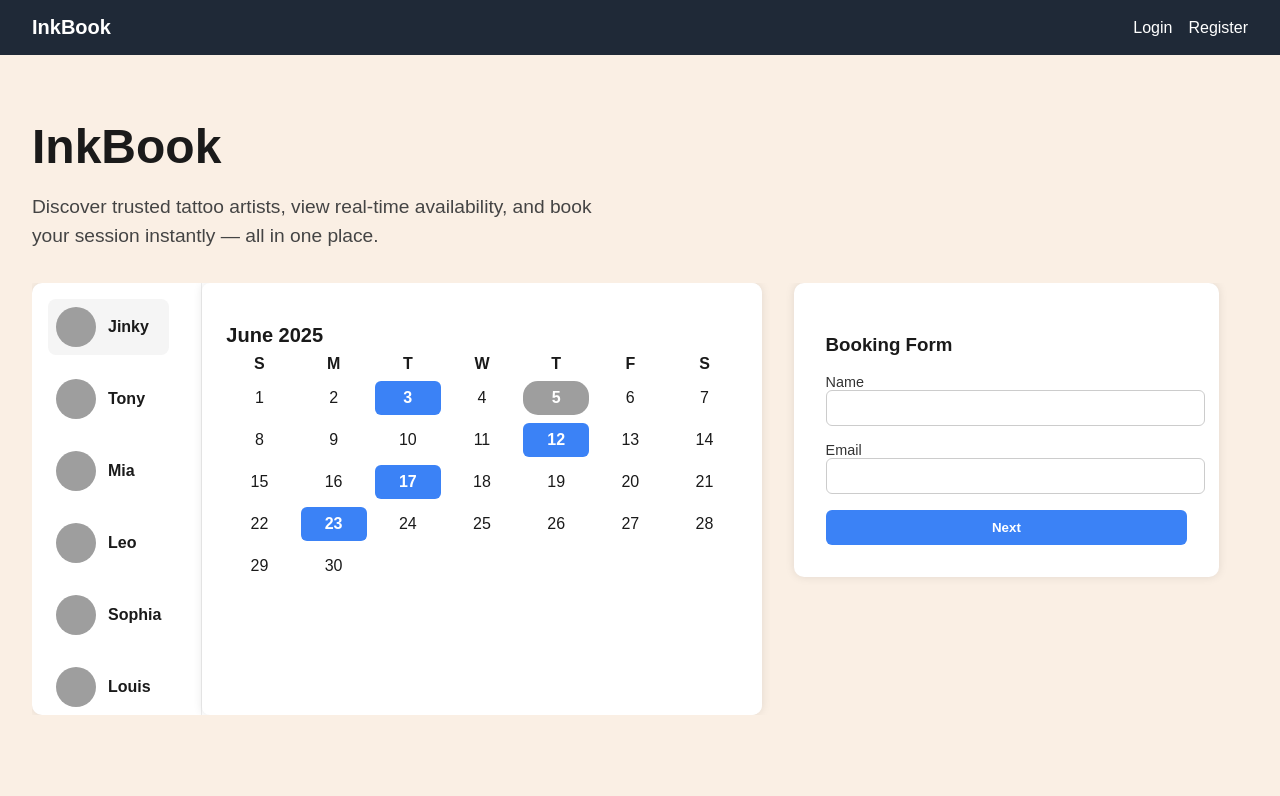
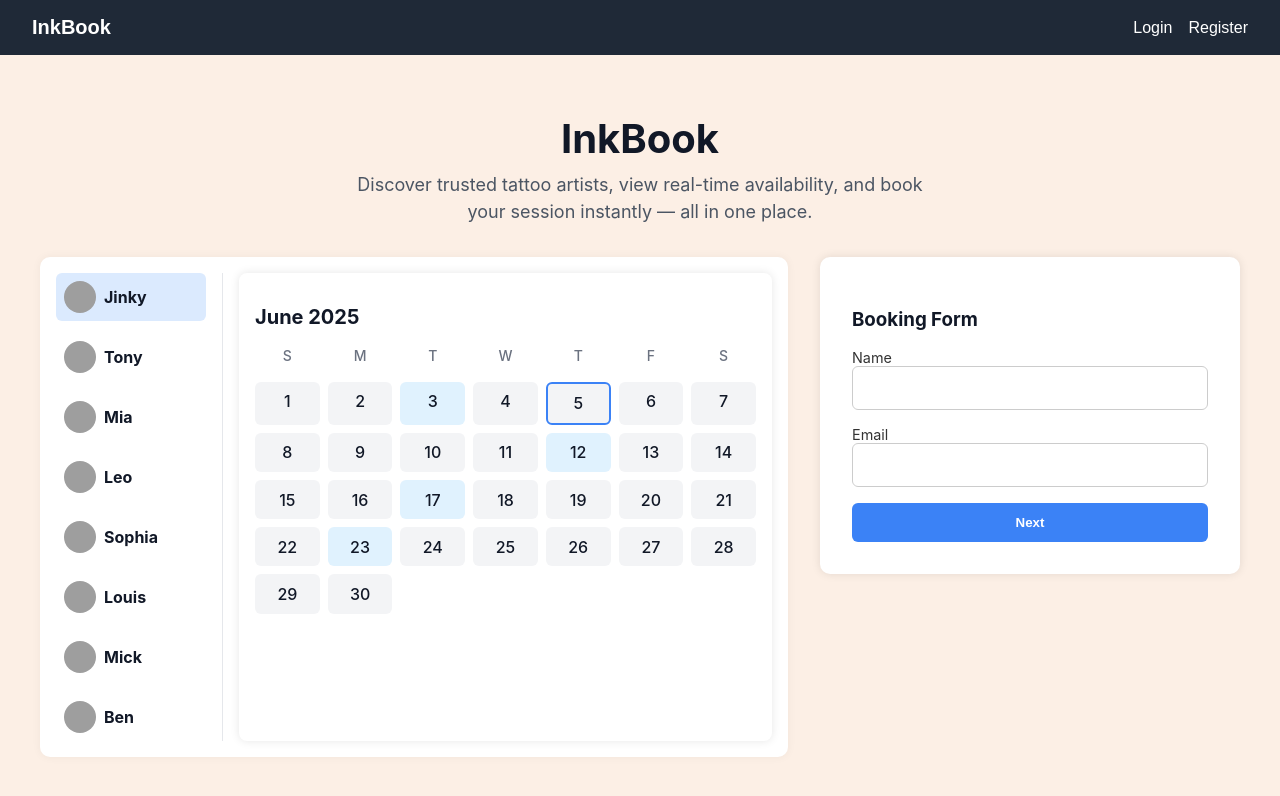
Before and after one commit to chevrechou/booking-tattoo, a React (Vite) app: page / in a window 1280 px wide. Shown: the top 796 px of the page. Built offline with nearby package versions, Linux system fonts and the light colour scheme; grey boxes are pictures that could not be loaded.

Commit message:
first commit

```diff
--- a/src/components/BookingForm.css
+++ b/src/components/BookingForm.css
@@ -1,17 +1,41 @@
 .form-panel {
-  flex: 0 0 35%;
-  max-width: 100%;
+  width: 100%;
+  max-width: 420px;
+  margin: 0 auto;
   box-sizing: border-box;
   background: white;
   padding: 2rem;
   border-radius: 10px;
   box-shadow: 0 0 10px rgba(0, 0, 0, 0.1);
+  animation: fadeInPanel 0.4s ease-out;
 }
 
+/* Animate form step transitions */
 .form-step {
   display: flex;
   flex-direction: column;
   gap: 1rem;
+  opacity: 0;
+  transform: translateX(20px);
+  animation: fadeSlideIn 0.4s ease forwards;
+}
+
+@keyframes fadeSlideIn {
+  to {
+    opacity: 1;
+    transform: translateX(0);
+  }
+}
+
+@keyframes fadeInPanel {
+  from {
+    opacity: 0;
+    transform: translateY(20px);
+  }
+  to {
+    opacity: 1;
+    transform: translateY(0);
+  }
 }
 
 .form-step label {
@@ -22,10 +46,11 @@
 .form-step input,
 .form-step textarea {
   width: 100%;
-  padding: 0.5rem;
+  padding: 0.75rem;
   border: 1px solid #ccc;
   border-radius: 6px;
   font-size: 1rem;
+  box-sizing: border-box;
 }
 
 .step-buttons {
@@ -33,20 +58,48 @@
   justify-content: space-between;
   gap: 1rem;
   margin-top: 1rem;
+  flex-wrap: wrap;
 }
 
 .step-buttons button,
 .form-step button {
-  padding: 0.6rem 1.2rem;
+  padding: 0.75rem 1.25rem;
   background-color: #3b82f6;
   color: white;
   border: none;
   border-radius: 6px;
   cursor: pointer;
   font-weight: 600;
+  flex: 1;
+  min-width: 120px;
+  transition: background-color 0.2s ease;
 }
 
 .step-buttons button:hover,
 .form-step button:hover {
-  background-color: #295dc5;
+  background-color: #2563eb;
 }
+
+/* 🔽 MOBILE RESPONSIVE */
+@media (max-width: 768px) {
+  .form-panel {
+    padding: 1.25rem;
+    border-radius: 8px;
+    box-shadow: none;
+    width: 100%;
+    max-width: 100%;
+  }
+
+  .form-step label {
+    font-size: 0.85rem;
+  }
+
+  .step-buttons {
+    flex-direction: column;
+    gap: 0.75rem;
+  }
+
+  .step-buttons button {
+    width: 100%;
+  }
+}
--- /dev/null
+++ b/src/components/CalendarPanel/CalendarPanel.css
@@ -0,0 +1,109 @@
+.calendar-panel {
+  display: flex;
+  flex-direction: row;
+  gap: 1rem;
+  background: white;
+  padding: 1rem;
+  border-radius: 10px;
+  box-shadow: 0 0 10px rgba(0, 0, 0, 0.05);
+  flex: 1;
+  animation: slideInLeft 0.4s ease-out;
+}
+
+@keyframes slideInLeft {
+  from {
+    opacity: 0;
+    transform: translateX(-30px);
+  }
+  to {
+    opacity: 1;
+    transform: translateX(0);
+  }
+}
+
+/* Artist List */
+.artist-list {
+  display: flex;
+  flex-direction: column;
+  gap: 0.75rem;
+  border-right: 1px solid #e5e7eb;
+  padding-right: 1rem;
+  min-width: 150px;
+}
+
+/* Artist Item with transition */
+.artist-item {
+  display: flex;
+  align-items: center;
+  gap: 0.5rem;
+  cursor: pointer;
+  padding: 0.5rem;
+  border-radius: 6px;
+  transition: background-color 0.2s ease, opacity 0.3s ease;
+}
+
+.artist-item:hover {
+  background-color: #f3f4f6;
+}
+
+.artist-item.selected {
+  background-color: #dbeafe;
+  font-weight: bold;
+}
+
+.artist-avatar {
+  width: 32px;
+  height: 32px;
+  border-radius: 50%;
+}
+
+/* Calendar Layout */
+.calendar {
+  flex: 1;
+  transition: opacity 0.3s ease;
+}
+
+/* Trigger fade effect on artist switch */
+.calendar.fade {
+  opacity: 0.5;
+}
+
+/* Calendar Grid */
+.calendar-grid {
+  display: grid;
+  grid-template-columns: repeat(7, 1fr);
+  gap: 0.4rem;
+  margin-top: 0.5rem;
+}
+
+.calendar-day,
+.calendar-day-label {
+  text-align: center;
+  padding: 0.6rem;
+  border-radius: 6px;
+  font-weight: 500;
+}
+
+.calendar-day-label {
+  color: #6b7280;
+  font-size: 0.875rem;
+}
+
+.calendar-day {
+  background-color: #f3f4f6;
+  cursor: pointer;
+}
+
+.calendar-day.available {
+  background-color: #e0f2fe;
+}
+
+.calendar-day.today {
+  border: 2px solid #3b82f6;
+}
+
+.calendar-day.selected-day {
+  background-color: #3b82f6;
+  color: white;
+  font-weight: 700;
+}
--- /dev/null
+++ b/src/components/CalendarPanel/CalendarPanel.tsx
@@ -0,0 +1,93 @@
+// src/components/CalendarPanel.tsx
+import React, { useState } from "react";
+import "./CalendarPanel.css";
+
+type Availability = { [day: number]: boolean };
+
+export type Artist = {
+    id: number;
+    name: string;
+    avatar: string;
+    availability: Availability;
+};
+
+type CalendarPanelProps = {
+    artists: Artist[];
+    selectedArtist: Artist;
+    setSelectedArtist: (artist: Artist) => void;
+    selectedDay: number | null;
+    setSelectedDay: (day: number | null) => void;
+};
+
+export default function CalendarPanel({
+    artists,
+    selectedArtist,
+    setSelectedArtist,
+    selectedDay,
+    setSelectedDay,
+}: CalendarPanelProps) {
+    const [fade, setFade] = useState(false);
+
+    const today = new Date();
+    const year = today.getFullYear();
+    const monthIndex = today.getMonth();
+    const monthName = today.toLocaleString("default", { month: "long" });
+    const numDays = new Date(year, monthIndex + 1, 0).getDate();
+
+    const handleSelectArtist = (artist: Artist) => {
+        if (artist.id !== selectedArtist.id) {
+            setFade(true);
+            setTimeout(() => {
+                setSelectedArtist(artist);
+                setSelectedDay(null);
+                setFade(false);
+            }, 200);
+        }
+    };
+
+    return (
+        <div className="calendar-panel">
+            {/* Artist list */}
+            <div className="artist-list">
+                {artists.map((artist) => (
+                    <div
+                        key={artist.id}
+                        onClick={() => handleSelectArtist(artist)}
+                        className={`artist-item ${selectedArtist.id === artist.id ? "selected" : ""}`}
+                    >
+                        <img src={artist.avatar} alt={artist.name} className="artist-avatar" />
+                        <strong>{artist.name}</strong>
+                    </div>
+                ))}
+            </div>
+
+            {/* Calendar */}
+            <div className={`calendar ${fade ? "fade" : ""}`}>
+                <h2>{`${monthName} ${year}`}</h2>
+                <div className="calendar-grid">
+                    {["S", "M", "T", "W", "T", "F", "S"].map((d) => (
+                        <div key={d} className="calendar-day-label">
+                            {d}
+                        </div>
+                    ))}
+                    {Array.from({ length: numDays }, (_, i) => {
+                        const day = i + 1;
+                        const isAvailable = selectedArtist.availability[day];
+                        const isToday = day === today.getDate();
+                        const isSelected = day === selectedDay;
+
+                        return (
+                            <div
+                                key={day}
+                                className={`calendar-day ${isAvailable ? "available" : ""} ${isToday ? "today" : ""} ${isSelected ? "selected-day" : ""}`}
+                                onClick={() => isAvailable && setSelectedDay(day)}
+                            >
+                                {day}
+                            </div>
+                        );
+                    })}
+                </div>
+            </div>
+        </div>
+    );
+}
--- a/src/pages/LandingPage/LandingPage.css
+++ b/src/pages/LandingPage/LandingPage.css
@@ -1,133 +1,78 @@
-/* src/pages/LandingPage.css */
+/* Container */
 .landing-container {
-  background-color: #faefe4;
-  min-height: 100vh;
   padding: 2rem;
-  font-family: sans-serif;
+  max-width: 1200px;
+  margin: 0 auto;
+  font-family: 'Inter', sans-serif;
+  color: #111827;
 }
 
+/* Header */
 .cta-header {
+  text-align: center;
   margin-bottom: 2rem;
 }
 
 .cta-title {
-  font-size: 3rem;
-  font-weight: bold;
+  font-size: 2.5rem;
+  font-weight: 700;
   margin-bottom: 0.5rem;
-  color: #1a1a1a;
 }
 
 .cta-subtext {
-  font-size: 1.2rem;
-  color: #444;
+  font-size: 1.125rem;
+  color: #4b5563;
   max-width: 600px;
+  margin: 0 auto;
 }
 
-.booking-panel {
-  display: flex;
-  flex-wrap: wrap;
-  background: white;
-  border-radius: 10px;
-  box-shadow: 0 0 10px rgba(0, 0, 0, 0.1);
-  max-width: 900px;
-}
-
-.artist-list {
-  max-height: 400px;
-  overflow-y: auto;
-  border-right: 1px solid #eee;
-  padding: 1rem 2rem 1rem 1rem;
-}
-
-.artist-item {
-  display: flex;
-  align-items: center;
-  padding: 0.5rem;
-  margin-bottom: 1rem;
-  border-radius: 8px;
-  cursor: pointer;
-  transition: background-color 0.2s ease;
-}
-
-.artist-item.selected {
-  background-color: #f5f5f5;
-}
-
-.artist-avatar {
-  width: 40px;
-  height: 40px;
-  border-radius: 50%;
-  margin-right: 0.75rem;
-}
-
-.calendar {
-  flex: 2;
-  padding: 1.5rem;
-}
-
-.calendar h2 {
-  font-size: 1.25rem;
-  margin-bottom: 0.5rem;
-}
-
-.calendar-grid {
-  display: grid;
-  grid-template-columns: repeat(7, 1fr);
-  gap: 0.5rem;
-  text-align: center;
-  font-weight: 500;
-}
-
-.calendar-day-label {
-  font-weight: bold;
-}
-
-.calendar-day {
-  padding: 0.5rem 0;
-  border-radius: 6px;
-}
-
-.calendar-day.available {
-  background-color: #3b82f6;
-  color: white;
-  font-weight: bold;
-}
-.calendar-day.today {
-  background-color: #9e9e9e;
-  color: white;
-  border-radius: 15px;
-  width: auto;
-  font-weight: bold;
-}
+/* Booking Layout */
 .booking-layout {
   display: flex;
   gap: 2rem;
-  flex-wrap: nowrap;
   align-items: flex-start;
-  width: 100%;
-  margin: 0 auto;
-  box-sizing: border-box;
-  overflow: hidden;
-}
-.booking-panel {
-  flex: 0 0 60%;
-  min-width: 0;
-  display: flex;
-  background: white;
-  border-radius: 10px;
-  box-shadow: 0 0 10px rgba(0, 0, 0, 0.1);
-  box-sizing: border-box;
-  overflow-x: auto;
+  justify-content: space-between;
+  flex-wrap: wrap;
 }
 
+/* Form Panel */
+.form-panel {
+  flex: 1;
+  min-width: 320px;
+  max-width: 400px;
+  background: white;
+  padding: 1.5rem;
+  border-radius: 12px;
+  box-shadow: 0 6px 24px rgba(0, 0, 0, 0.06);
+  animation: slideInRight 0.4s ease-out;
+  transition: transform 0.2s ease, box-shadow 0.2s ease;
+}
+
+.form-panel:hover {
+  transform: translateY(-2px);
+  box-shadow: 0 10px 30px rgba(0, 0, 0, 0.08);
+}
+
+/* Animations */
+@keyframes slideInRight {
+  0% {
+    opacity: 0;
+    transform: translateX(30px);
+  }
+  100% {
+    opacity: 1;
+    transform: translateX(0);
+  }
+}
+
+/* Responsive */
 @media (max-width: 768px) {
   .booking-layout {
     flex-direction: column;
+    gap: 1.5rem;
   }
 
-  .booking-panel,
   .form-panel {
-    flex: 1 1 100%;
-    width: 100%;
+    margin: 0 auto;
   }
 }
--- a/src/pages/LandingPage/LandingPage.tsx
+++ b/src/pages/LandingPage/LandingPage.tsx
@@ -2,6 +2,7 @@
 import React, { useState } from "react";
 import "./LandingPage.css";
 import BookingForm from "../../components/BookingForm";
+import CalendarPanel from "../../components/CalendarPanel/CalendarPanel";
 
 type Availability = { [day: number]: boolean };
 
@@ -54,7 +55,8 @@ const artists: Artist[] = [
     name: "Mick",
     avatar: "https://i.pravatar.cc/40?img=7",
     availability: { 2: true, 9: true, 19: true, 26: true },
-  }, {
+  },
+  {
     id: 8,
     name: "Ben",
     avatar: "https://i.pravatar.cc/40?img=8",
@@ -67,10 +69,7 @@ export default function LandingPage() {
   const [selectedDay, setSelectedDay] = useState<number | null>(null);
 
   const today = new Date();
-  const year = today.getFullYear();
-  const monthIndex = today.getMonth(); // 0-based
   const monthName = today.toLocaleString("default", { month: "long" });
-  const numDays = new Date(year, monthIndex + 1, 0).getDate();
 
   return (
     <div className="landing-container">
@@ -82,51 +81,13 @@ export default function LandingPage() {
       </div>
 
       <div className="booking-layout">
-        {/* Left Panel */}
-        <div className="booking-panel">
-          <div className="artist-list">
-            {artists.map((artist) => (
-              <div
-                key={artist.id}
-                onClick={() => {
-                  setSelectedArtist(artist);
-                  setSelectedDay(null);
-                }}
-                className={`artist-item ${selectedArtist.id === artist.id ? "selected" : ""}`}
-              >
-                <img src={artist.avatar} alt={artist.name} className="artist-avatar" />
-                <strong>{artist.name}</strong>
-              </div>
-            ))}
-          </div>
-
-          <div className="calendar">
-            <h2>{`${monthName} ${year}`}</h2>
-            <div className="calendar-grid">
-              {["S", "M", "T", "W", "T", "F", "S"].map((d) => (
-                <div key={d} className="calendar-day-label">{d}</div>
-              ))}
-              {Array.from({ length: numDays }, (_, i) => {
-                const day = i + 1;
-                const isAvailable = selectedArtist.availability[day];
-                const isToday = day === today.getDate();
-                const isSelected = day === selectedDay;
-
-                return (
-                  <div
-                    key={day}
-                    className={`calendar-day ${isAvailable ? "available" : ""} ${isToday ? "today" : ""} ${isSelected ? "selected-day" : ""}`}
-                    onClick={() => isAvailable && setSelectedDay(day)}
-                  >
-                    {day}
-                  </div>
-                );
-              })}
-            </div>
-          </div>
-        </div>
-
-        {/* Right Panel */}
+        <CalendarPanel
+          artists={artists}
+          selectedArtist={selectedArtist}
+          setSelectedArtist={setSelectedArtist}
+          selectedDay={selectedDay}
+          setSelectedDay={setSelectedDay}
+        />
 
         <BookingForm
           selectedDate={selectedDay ? `${monthName} ${selectedDay}` : undefined}
@@ -135,9 +96,7 @@ export default function LandingPage() {
             alert("Booking submitted!\n" + JSON.stringify(data, null, 2));
           }}
         />
-        {/* )} */}
       </div>
     </div>
   );
-
 }
```
